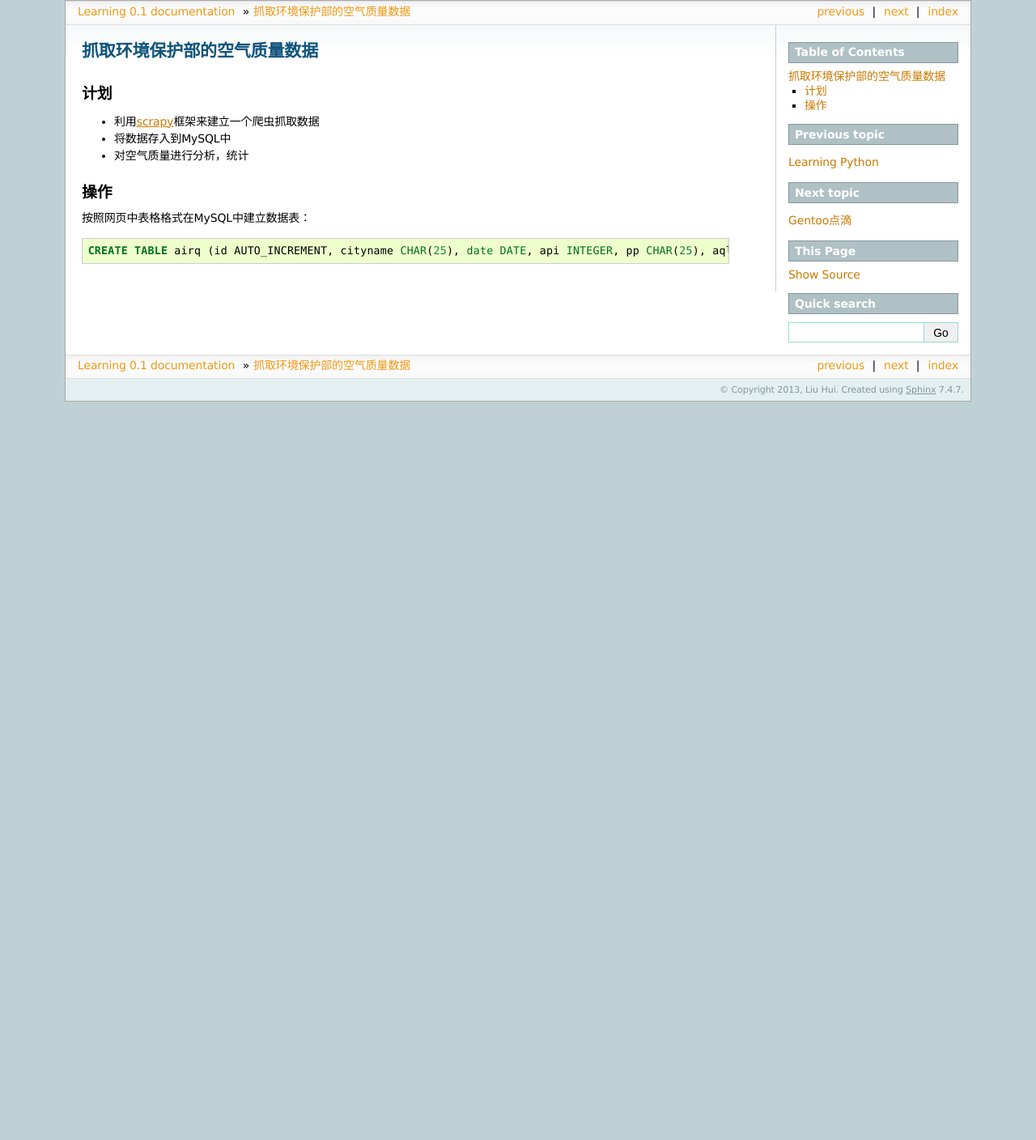
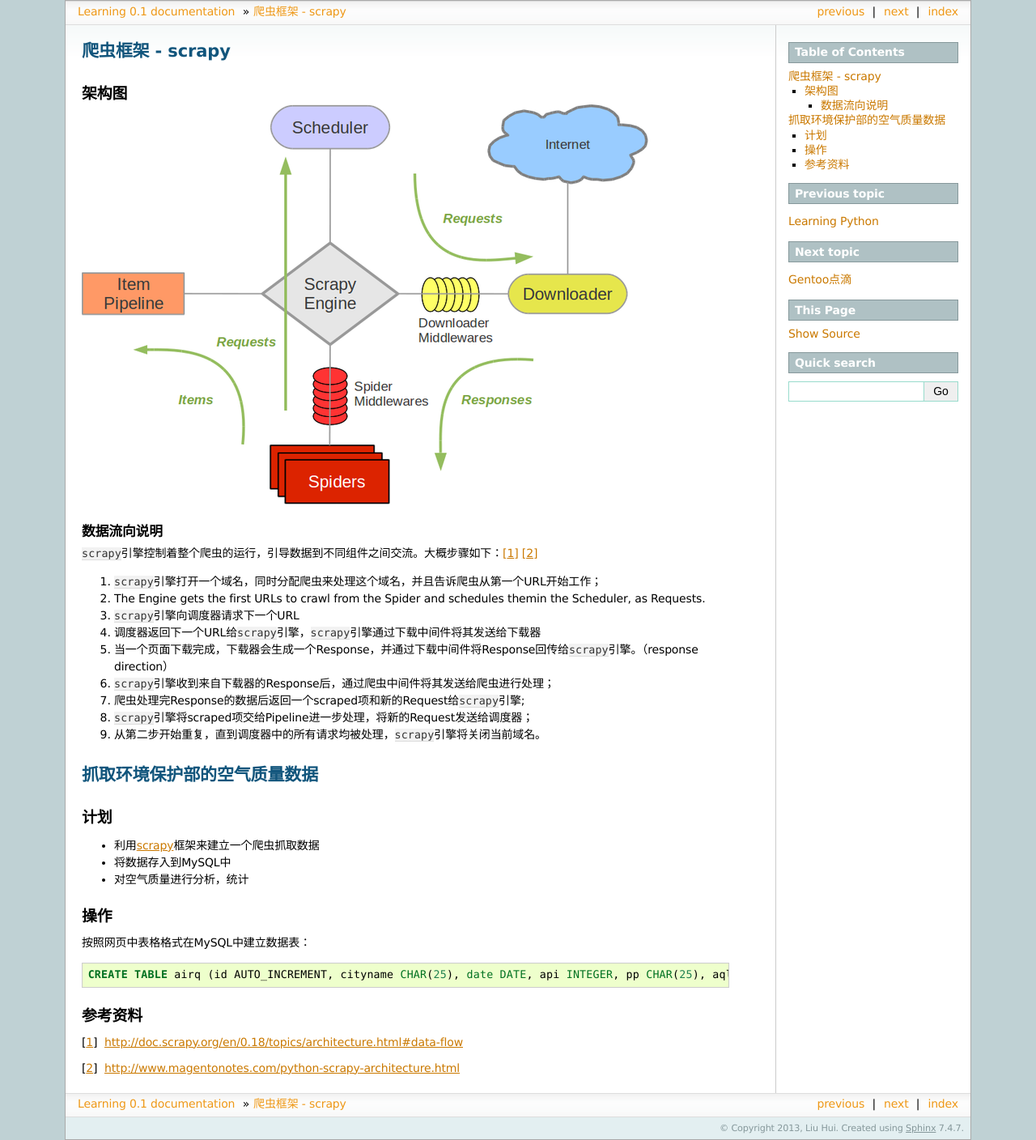
Before and after one commit to huiliu/learning.docs.hui, a Sphinx documentation site: the page built from source/spider.rst, in a window 1280 px wide. Shown: the whole page at 81% size. Built offline with Sphinx 7.4.7, drawn with Linux system fonts in a browser that asks for light colours; formulas are drawn with MathJax 3; before the commit the page ends 900 px from its top, so only the background shows below that.

Commit message:
UPDATE spider
增加scrapy的框架说明

```diff
--- a/source/spider.rst
+++ b/source/spider.rst
@@ -1,3 +1,37 @@
+爬虫框架 - scrapy
+**********************
+
+架构图
+======
+
+.. image:: images/scrapy_architecture.png
+
+数据流向说明
+-------------
+
+``scrapy``\ 引擎控制着整个爬虫的运行，引导数据到不同组件之间交流。\
+大概步骤如下：\ [#]_ [#]_
+
+1.  ``scrapy``\ 引擎打开一个域名，同时分配爬虫来处理这个域名，并且告诉爬虫从第\
+    一个URL开始工作；
+2.  The Engine gets the first URLs to crawl from the Spider and schedules them\
+    in the Scheduler, as Requests.
+3.  ``scrapy``\ 引擎向调度器请求下一个URL
+4.  调度器返回下一个URL给\ ``scrapy``\ 引擎，\ ``scrapy``\ 引擎通过下载中间件\
+    将其发送给下载器
+5.  当一个页面下载完成，下载器会生成一个Response，并通过下载中间件将Response回传给\ ``scrapy``\ 引擎。（response direction）
+6.  ``scrapy``\ 引擎收到来自下载器的Response后，通过爬虫中间件将其发送给爬虫进行处理；
+7.  爬虫处理完Response的数据后返回一个scraped项和新的Request给\ ``scrapy``\ 引擎;
+8.  ``scrapy``\ 引擎将scraped项交给Pipeline进一步处理，将新的Request发送给调度器；
+9.  从第二步开始重复，直到调度器中的所有请求均被处理，\ ``scrapy``\ 引擎将关闭当前域名。
+
+.. todo::
+
+    scrapy scheduler在哪里定义的？
+    下载中间件的作用是什么？如何工作的？
+    爬虫在哪里，如何响应Response对象的？
+
+
 抓取环境保护部的空气质量数据
 ******************************
 
@@ -16,3 +50,9 @@
 .. code-block:: sql
 
    CREATE TABLE airq (id AUTO_INCREMENT, cityname CHAR(25), date DATE, api INTEGER, pp CHAR(25), aql CHAR(5), aqs CHAR(5)
+
+
+参考资料
+========
+.. [#]  http://doc.scrapy.org/en/0.18/topics/architecture.html#data-flow
+.. [#]  http://www.magentonotes.com/python-scrapy-architecture.html
```
Also changed, not shown: source/images/scrapy_architecture.png (added).
